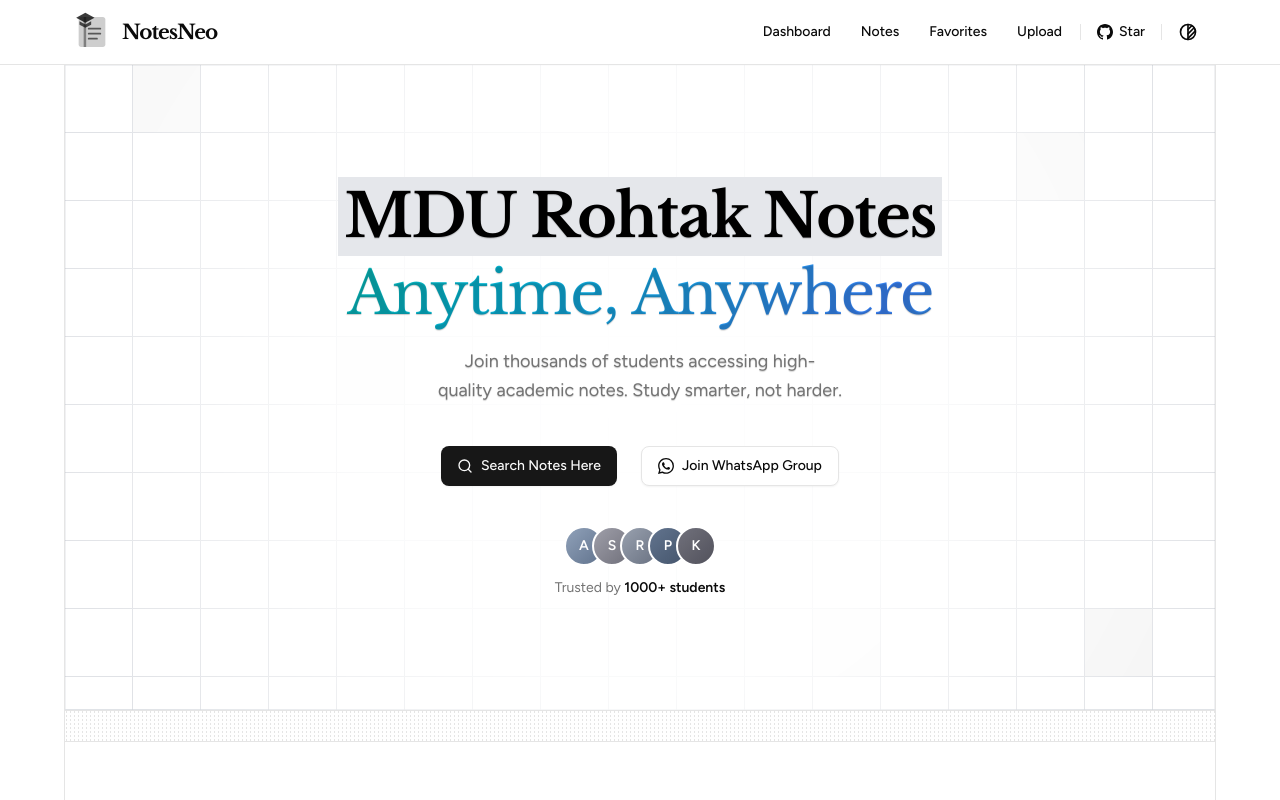
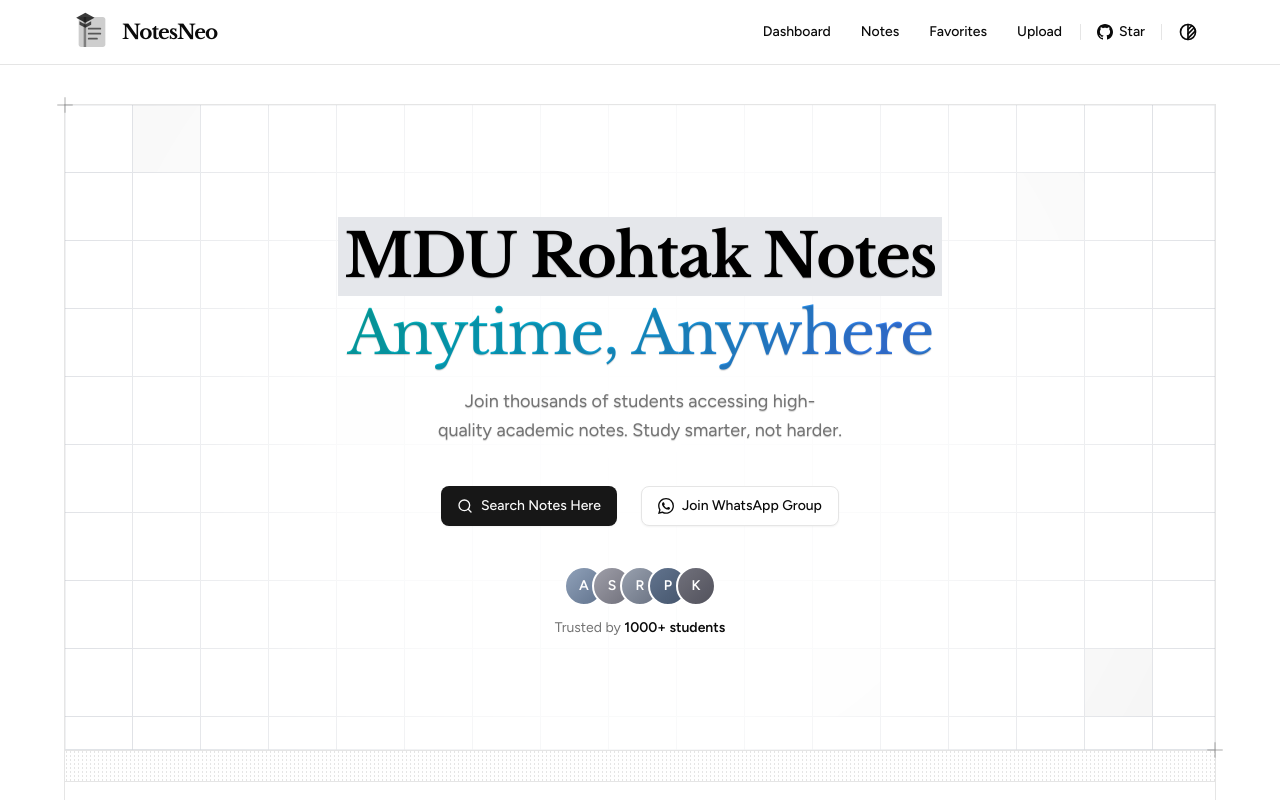
Before and after one commit to decodewithdeepak/notesneo, a Next.js app: page / in a window 1280 px wide. Built offline with nearby package versions, Linux system fonts and the light colour scheme.

Commit message:
some design fixes

```diff
--- a/app/page.tsx
+++ b/app/page.tsx
@@ -9,7 +9,7 @@ import CTA from "@/components/home/cta";
 
 const page = () => {
   return (
-    <main className="max-w-full flex flex-col min-h-full">
+    <main className="max-w-full flex flex-col min-h-full pt-10">
       <div className="flex-1 border border-border">
         <HeroSection />
         <div className="h-8 bg-dashed"></div>
--- a/app/upload-notes/page.tsx
+++ b/app/upload-notes/page.tsx
@@ -413,6 +413,7 @@ export default function UploadNotePage() {
                 </Button>
                 <Button
                   type="button"
+                  size="lg"
                   variant="outline"
                   onClick={() => form.reset(defaultValues)}
                   disabled={isSubmitting}
--- a/components/dashboard/profile-setup-dialog.tsx
+++ b/components/dashboard/profile-setup-dialog.tsx
@@ -93,11 +93,11 @@ export function ProfileSetupDialog({
           </div>
         </div>
 
-        <div className="flex gap-3">
+        <div className="flex">
           <Button
             onClick={handleSubmit}
             disabled={!branch || !semester}
-            className="flex-1 h-11"
+            className="flex-1"
             size="lg"
           >
             Continue to Dashboard
--- a/components/home/hero.tsx
+++ b/components/home/hero.tsx
@@ -4,11 +4,13 @@ import Link from "next/link";
 import { cn } from "@/lib/utils";
 import { AnimatedGridPattern } from "../ui/animated-grid-pattern";
 import HighlightText from "@/components/ui/highlight-text";
-import { Search } from "lucide-react";
+import { Search, Plus } from "lucide-react";
 
 export default function HeroSection() {
   return (
     <section className="relative py-16 sm:py-24 md:py-28">
+      <Plus className="absolute -top-3 -left-3 size-6 text-muted-foreground/30 z-50" />
+      <Plus className="absolute -bottom-3 -right-3 size-6 text-muted-foreground/30 z-50" />
       <div
         className={cn(
           "absolute bg-background z-10 inset-0 w-full h-full",
```
